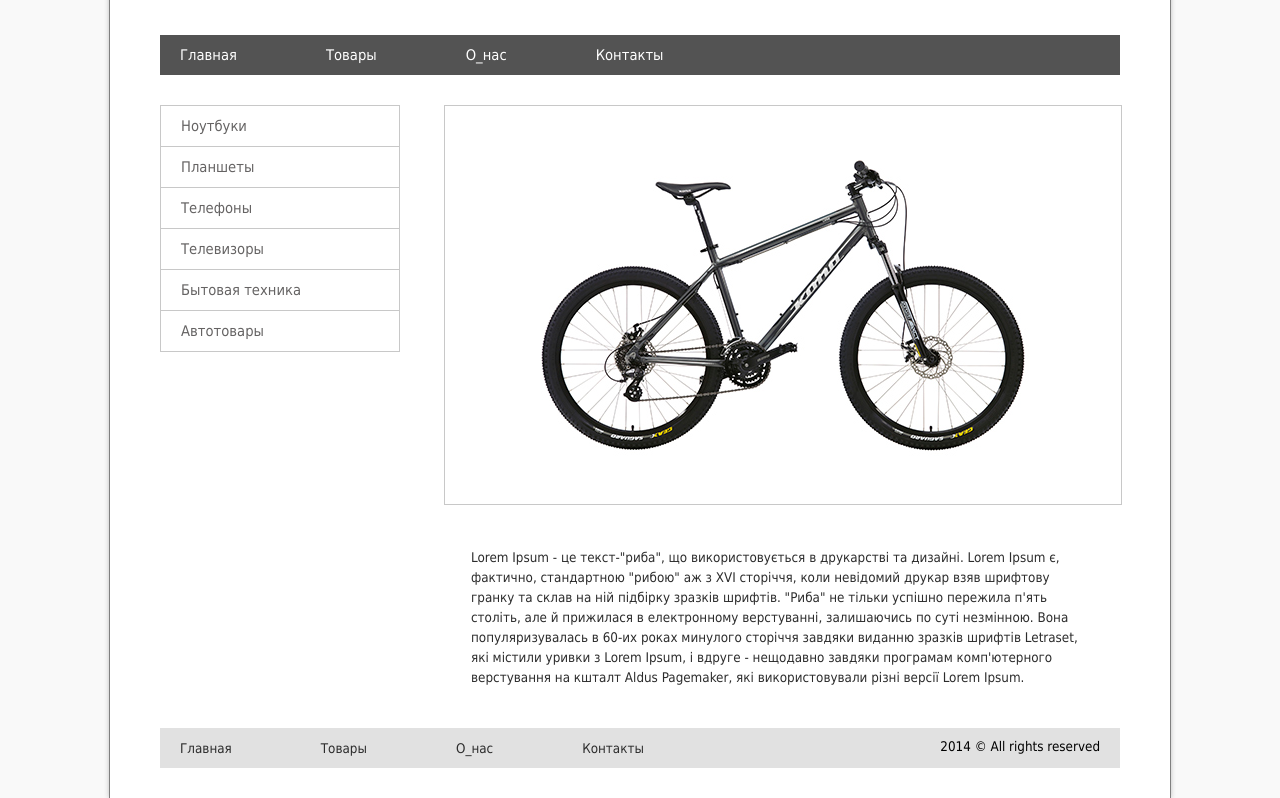
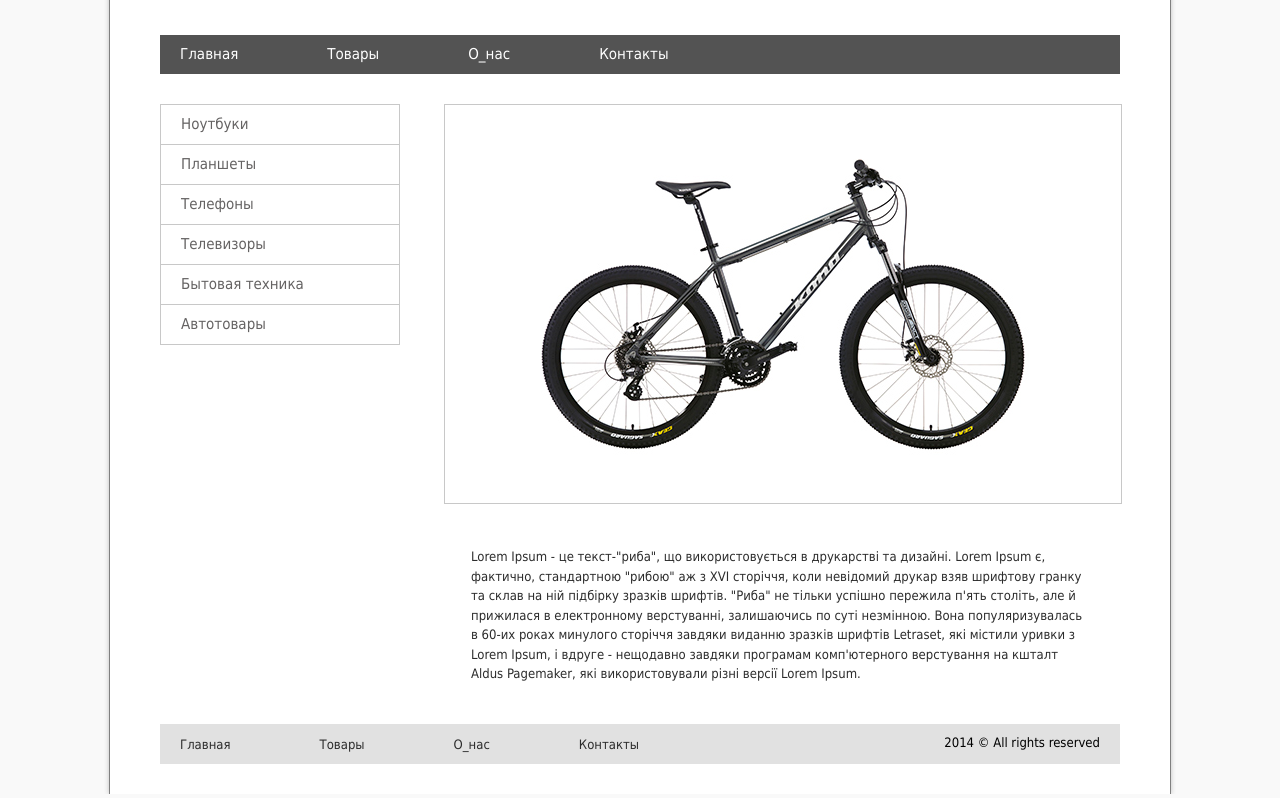
Before and after one commit to T-Lia/Liatambur_html_3, a plain HTML site: page index.html in a window 1280 px wide. Shown: the part 95-893 px from the top of the page. Drawn offline with Linux system fonts and the light colour scheme.

Commit message:
added some changes

```diff
--- a/css/style.css
+++ b/css/style.css
@@ -35,22 +35,22 @@ body {
 
 .topmenu li {
 	display: inline-block;
-	padding: 12px 20px;
 	margin-right: 45px;
 }
 
 .topmenu a {
-	padding: 0;
+	display: block;
+	padding: 12px 20px;
 	text-decoration: none;
 	font-family: Tahoma;
-	font-size: 14.67px;
+	font-size: 15px;
 	color: #fff;
 }
 
-.topmenu li:hover {
+.topmenu li:hover a {
+	padding: 12px 19px;
 	border-left: 1px solid #838383;
 	border-right: 1px solid #838383;
-	padding: 12px 19px;
 	background: #434343;
 }
 
@@ -61,26 +61,26 @@ body {
 }
 
 .leftmenu li {
- 	padding: 12px 20px;
  	border: 1px solid #c8c8c8;
  	margin-bottom: -1px;
 
 }
 
-.leftmenu a {
- 	text-decoration: none;
+.leftmenu li a {
+	display: block;
+	padding: 12px 20px;
+	text-decoration: none;
  	font-family: Tahoma;
-	font-size: 14.67px;
+	font-size: 15px;
 	color: #656363;
 }
 
+
+
 .leftmenu li a:hover {
- 	padding-left: 10px;
+ 	padding-left: 30px;
  	color: #000;
-}
-
-.leftmenu li:hover {
-	background: #f9f9f9;
+ 	background: #f9f9f9;
 }
 
 .content {
@@ -92,7 +92,7 @@ body {
 .text {
 	padding: 40px 27px 0;
 	font-family: Tahoma;
- 	font-size: 13.33px;
+ 	font-size: 13px;
  	color: #2c2c2c;
  	line-height: 1.5;
 }
@@ -115,7 +115,7 @@ body {
 .bottommenu a {
 	text-decoration: none;
 	font-family: Tahoma;
-	font-size: 13.33px;
+	font-size: 13px;
 	color: #2c2c2c;
 }
 
@@ -127,5 +127,5 @@ body {
 	margin-right: 0;
 	float: right;
 	font-family: Tahoma;
-	font-size: 13.33px;
+	font-size: 13px;
 }
```
